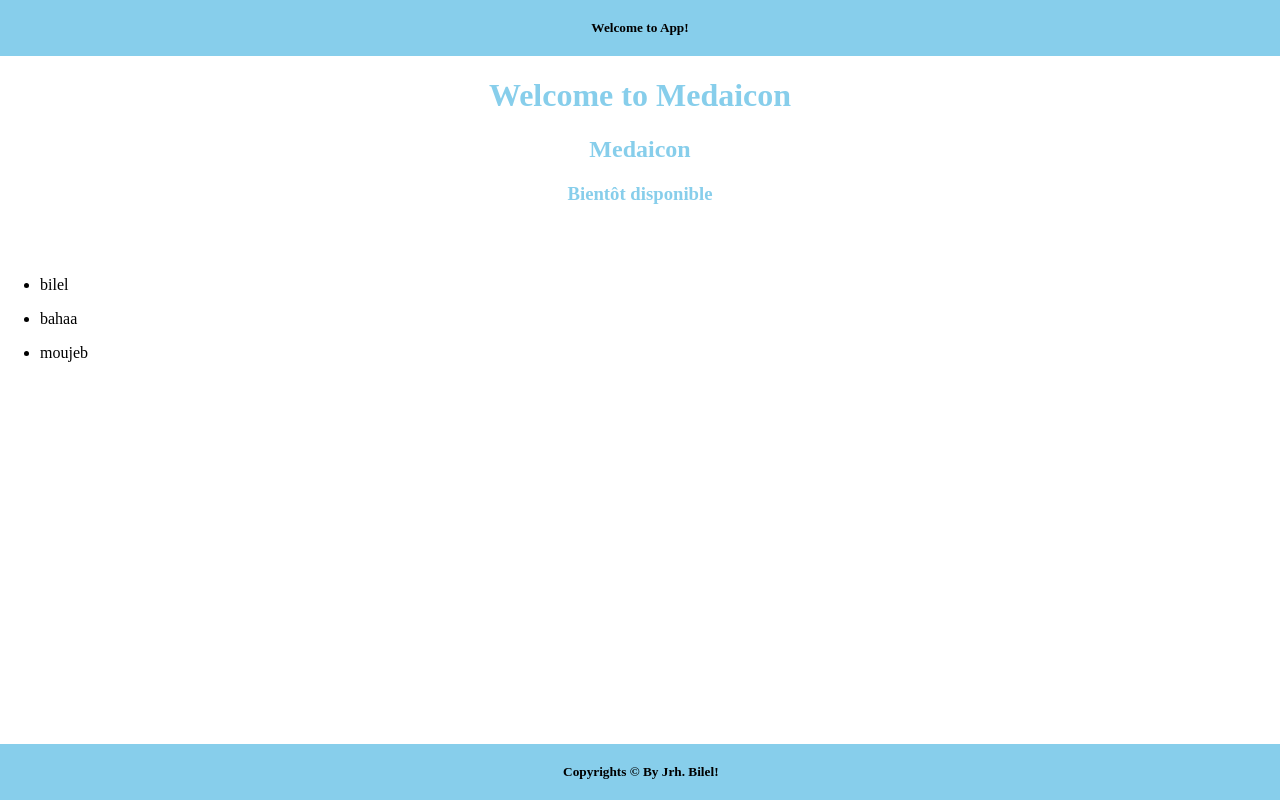
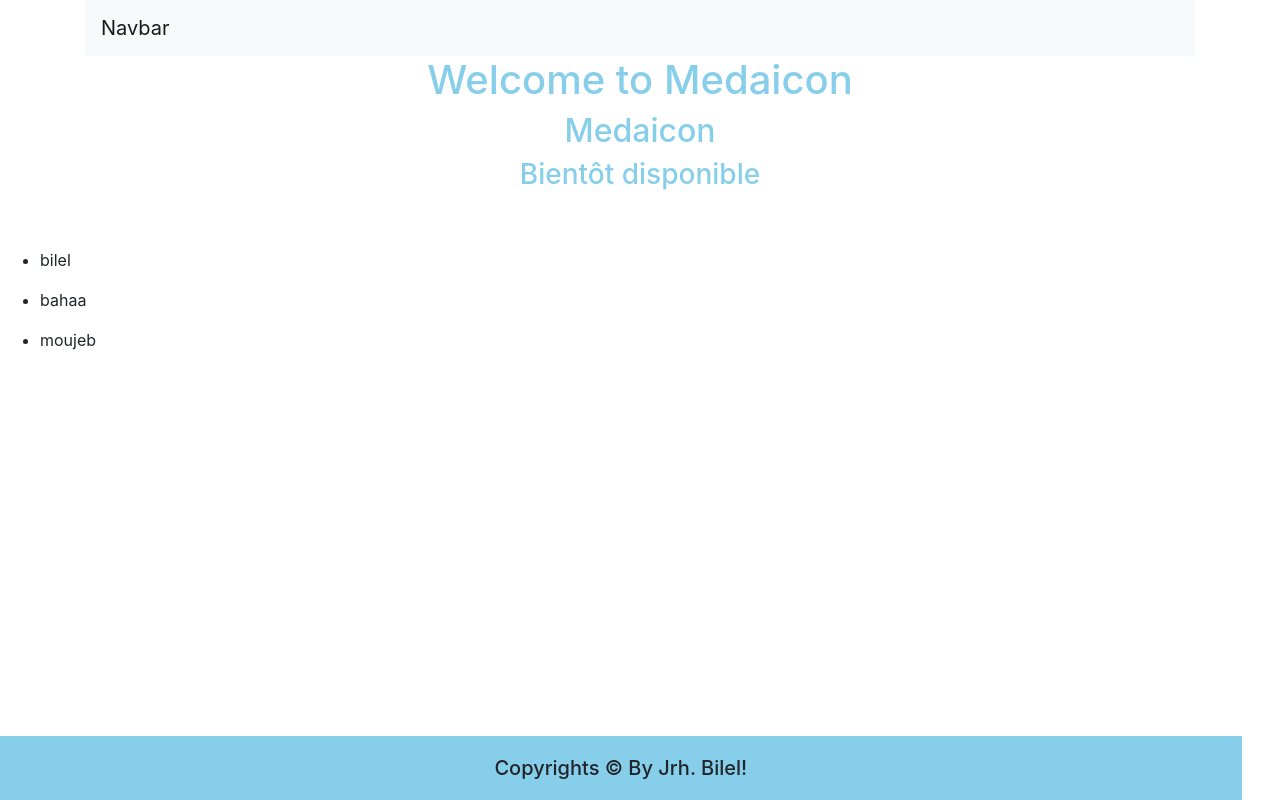
Before and after one commit to bileljrh/vuejs-laravelRepo, an Angular app: page / in a window 1280 px wide. Built offline with nearby package versions, Linux system fonts and the light colour scheme.

Commit message:
some change

```diff
--- a/angular.json
+++ b/angular.json
@@ -27,7 +27,10 @@
               "src/assets"
             ],
             "styles": [
-              "src/styles.css"
+              "src/styles.css",
+              "node_modules/bootstrap/dist/css/bootstrap.min.css",
+              "node_modules/bootstrap/dist/js/bootstrap.min.js"
+
             ],
             "scripts": []
           },
--- a/src/app/header/header.component.html
+++ b/src/app/header/header.component.html
@@ -1 +1,5 @@
-<h5>Welcome to App!</h5>
+<div class="container">
+    <nav class="navbar navbar-expand-lg navbar-light bg-light">
+      <a class="navbar-brand" href="#">Navbar</a>
+    </nav>
+  </div>
```
